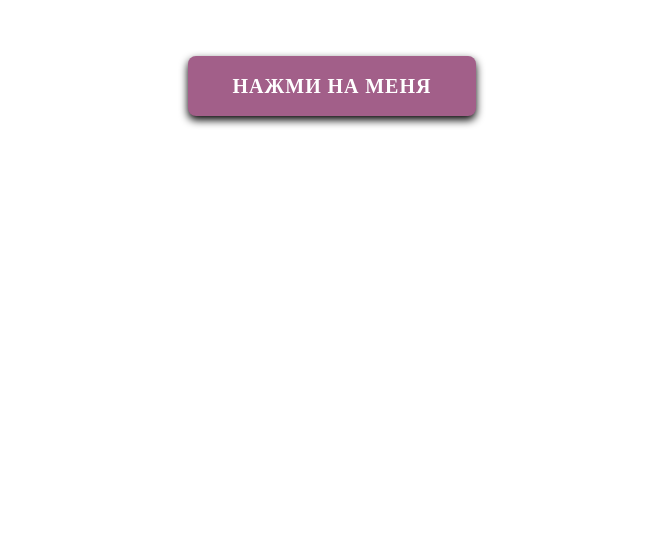
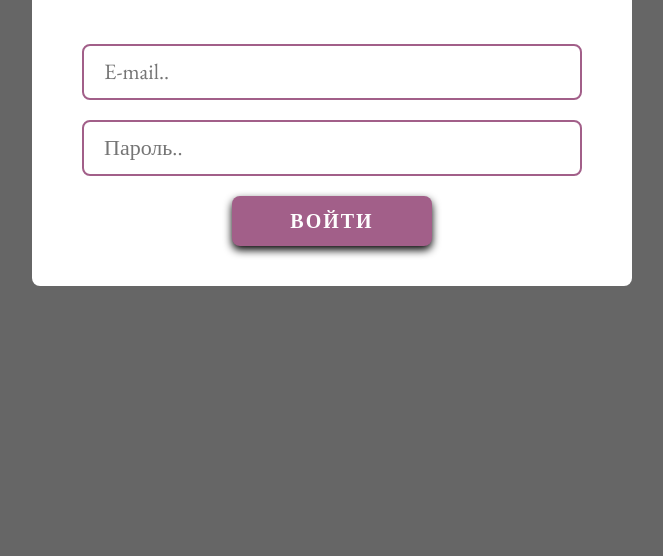
Before and after one commit to Nanon12/-, a plain HTML site: page index.html in a window 1280 px wide. Shown: the part 244-800 px from the top of the page, without its empty margins (308-971 px from the left). Drawn offline with nearby package versions, Linux system fonts and the light colour scheme; files that its build step writes are made by us from their sources.

Commit message:
Add files via upload

```diff
--- a/index.html
+++ b/index.html
@@ -1,4 +1,7 @@
 <!DOCTYPE HTML>
+<!-----------------------------------------------------------------------------------------------------------------------
+------------------------------------------ БЕЗ СКРИПТКА  ----------------------------------------------------------------
+ ----------------------------------------------------------------------------------------------------------------------->
 <html>
 <head>
     <meta charset="utf-8">
@@ -8,17 +11,17 @@
 </head>
 
 <body>
-<button type="button">Нажми на меня </button>
+
 <section>
     <div>
         <h1>Автаризация</h1>
         <form>
             <label>
-                <input type="email" name="email" placeholder="E-mail"  >
+                <input type="email" name="email" placeholder="E-mail.."  >
             </label>
 
             <label>
-                <input type="password" name="pass" placeholder="Пароль" >
+                <input type="password" name="pass" placeholder="Пароль.." >
             </label>
 
             <input type="submit" value="Войти">
@@ -27,6 +30,6 @@
     </div>
 </section>
 
-<script src="js/index.js"></script>
+
 </body>
 </html>
--- a/style.css
+++ b/style.css
@@ -1,3 +1,9 @@
+/**********************************************************************************************************************************************************
+************************************************************************БЕЗ СКРИПТА ******************************************************************************
+**************************************************************************************************************************************************************/
+
+
+
 * {
   outline: 0 !important;
 }
@@ -67,23 +73,7 @@ h1{
 
 
 
-button {
-      font-size: 20px;
-      text-transform: uppercase;
-      color: #fff;
-      background-color: #a25f89;
-      border: none;
-      border-radius: 8px;
-      box-shadow: 0 4px 8px 0 #000;
-      padding: 17px 45px;
-      cursor: pointer;
-      font-weight: 700;
-      letter-spacing: 1px;
-      margin: 300px auto;
-      display: block;
-      font-family: 'EB Garamond', serif;
-      animation: btn 2s;
-}
+
 
     section {
         position: fixed;
@@ -93,7 +83,7 @@ button {
         bottom: 0;
         top: 0;
         z-index: 1;
-        display: none;
+        display: block;
     }
 
         div {
```
